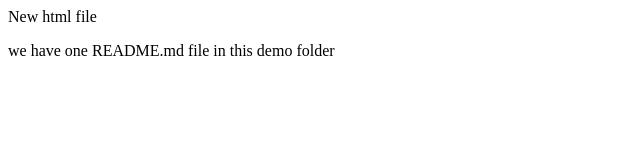
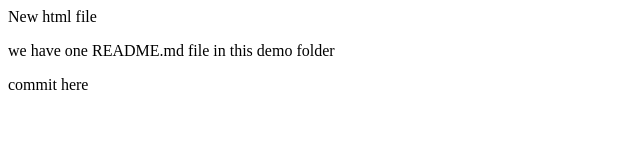
Before and after one commit to AmanSaxenaDev5200/practise1, a plain HTML site: page index.html in a window 1280 px wide. Shown: the full height of the page, 0-640 px from the left. Drawn offline with Linux system fonts and the light colour scheme.

Commit message:
updated index

```diff
--- a/index.html
+++ b/index.html
@@ -1,2 +1,3 @@
 <p>New html file</p>
 <p>we have one README.md file in this demo folder</p>
+<p>commit here</p>
```
